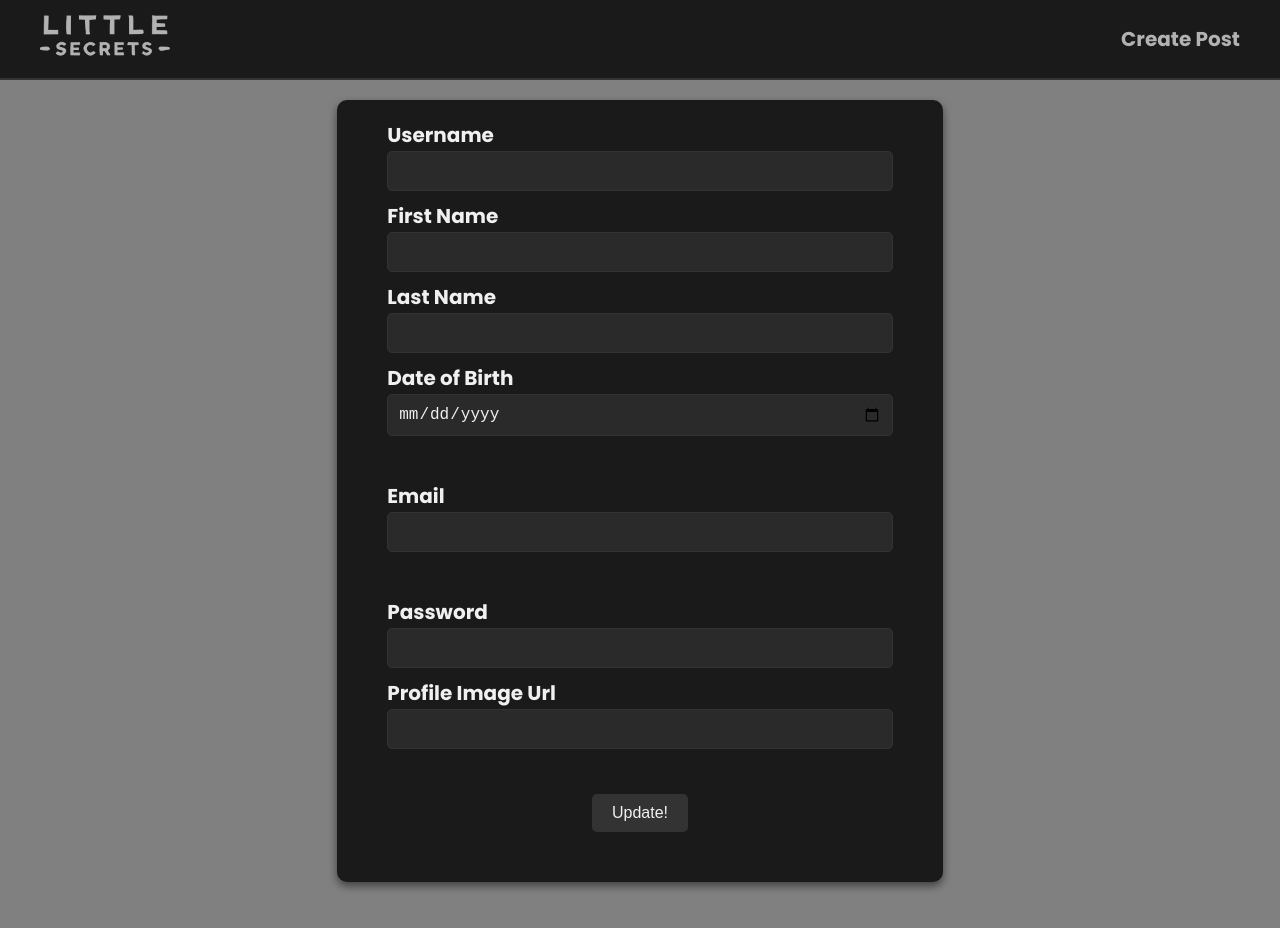
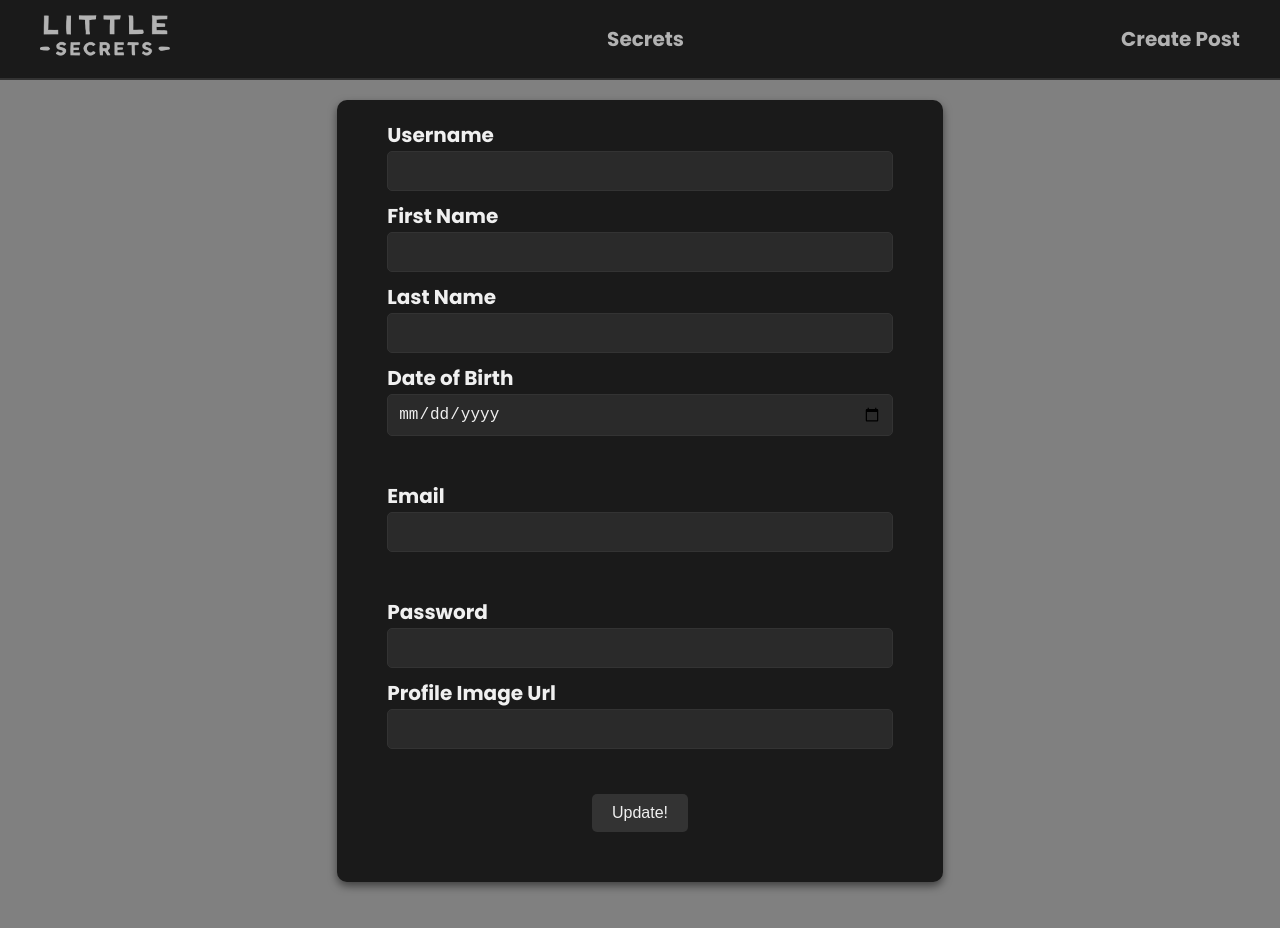
Before and after one commit to martimb01/mern-littleSecrets, a React (Vite) app in the folder frontend/: page /userUpdate in a window 1280 px wide. Shown: the top 928 px of the page. Built offline with nearby package versions, Linux system fonts and the light colour scheme; no server answers.

Commit message:
Added secrets to the navBar

```diff
--- a/frontend/src/pages/SecretPage.jsx
+++ b/frontend/src/pages/SecretPage.jsx
@@ -1,11 +1,13 @@
 import React from "react";
 import { useLocation } from "react-router-dom";
+import NavBar from "./components/NavBar";
 
 const SecretPage = () => {
     const loc = useLocation()
     const {secretName, secretId, secretDescription} = loc.state
     return(
         <>
+            <NavBar />
             {secretName && <h1>{secretName}</h1>}
             {secretId && <h1>{secretId}</h1>}
             {secretDescription && <p>{secretDescription}</p>}
--- a/frontend/src/pages/components/NavBar.jsx
+++ b/frontend/src/pages/components/NavBar.jsx
@@ -36,6 +36,12 @@ const NavBar = () => {
             </li>
 
             <li className={styles.items}
+            onClick={() => (nav('/allSecretsDisplay'))}
+            >
+                Secrets
+            </li>
+
+            <li className={styles.items}
             onClick={() => (nav('/postCreation'))}
             >
                 Create Post
```
